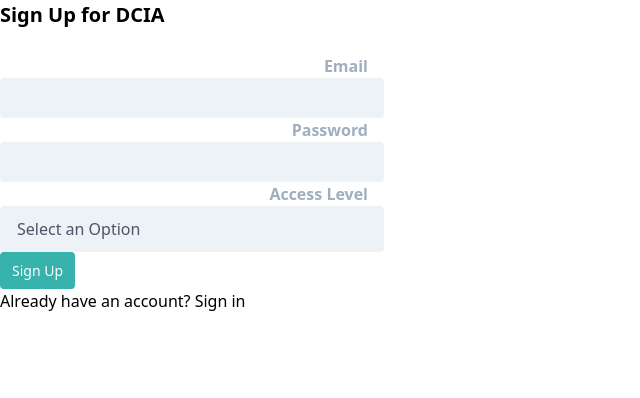
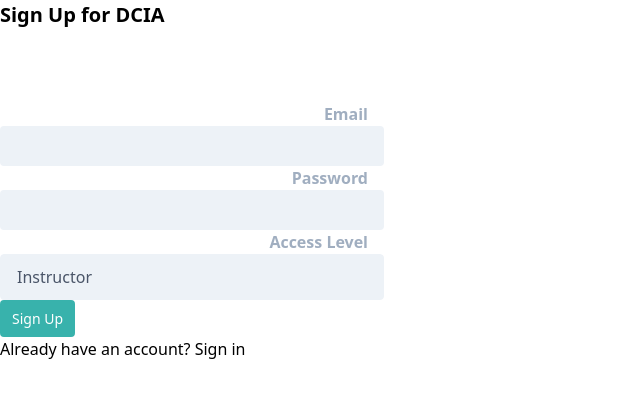
Before and after one commit to ualr-htcpcp/dcia, a Next.js app: page /register in a window 1280 px wide. Shown: the top 398 px of the page, without its empty margins (0-640 px from the left). Built offline with nearby package versions, Linux system fonts and the light colour scheme.

Commit message:
added react hook forms

```diff
--- a/package.json
+++ b/package.json
@@ -20,6 +20,7 @@
     "next-connect": "^0.9.0",
     "react": "16.13.1",
     "react-dom": "16.13.1",
+    "react-hook-form": "^6.9.2",
     "swr": "^0.3.5"
   },
   "devDependencies": {
--- a/src/pages/api/register.js
+++ b/src/pages/api/register.js
@@ -35,7 +35,6 @@ handler.post(async (req, res) => {
     });
 
     await newRequest.save();
-    console.log(newRequest);
 
     res.status(200).json({ message: "Registration request submitted." });
   } catch (err) {
--- a/src/pages/register.js
+++ b/src/pages/register.js
@@ -1,54 +1,28 @@
 import { useState } from "react";
+import { useForm } from "react-hook-form";
+
+const emailRegex = new RegExp(
+  /^[a-zA-Z0-9.!#$%&'*+/=?^_`{|}~-]+@[a-zA-Z0-9-]+(?:\.[a-zA-Z0-9-]+)*$/
+);
 
 export default function Register() {
-  const [email, setEmail] = useState("");
-  const [password, setPassword] = useState("");
-  const [accessLevel, setAccessLevel] = useState(null);
-  const [errors, setErrors] = useState(null);
-  const [success, setSuccess] = useState(null);
+  const { register, handleSubmit, errors } = useForm();
 
-  const handleSubmit = async (e) => {
-    e.preventDefault();
-    try {
-      const formContents = {
-        email: email,
-        password: password,
-        accessLevel: accessLevel,
-      };
-      const posted = await fetch("/api/register", {
-        method: "post",
-        headers: {
-          "Content-Type": "application/json;charset=utf-8",
-        },
-        body: JSON.stringify(formContents),
-      });
-      if (posted.ok) {
-        const response = await posted.json();
-        setSuccess(response.message);
+  const onSubmit = (data) => console.log(data);
 
-        // Clear form
-        setEmail("");
-        setPassword("");
-        setAccessLevel("");
-      } else {
-        //TODO: If form validation error, focus/outline offending fields and display error text.
-        // Otherwise, just display error text.
-        const response = await posted.json();
-        setErrors(response.message);
-      }
-    } catch (err) {
-      //TODO: Handle network errors
-      setErrors(err);
-    }
-  };
   return (
     <>
       <h2 className="text-xl font-semibold">Sign Up for DCIA</h2>
+      <br />
+      <form className="w-full max-w-sm" onSubmit={handleSubmit(onSubmit)}>
+        <div>
+          {errors && errors.email?.message}
+          <br />
+          {errors && errors.password?.message}
+          <br />
+          {errors && errors.accessLevel?.message}
+        </div>
 
-      {success && <h2 className="font-bold text-green-500">{success}</h2>}
-      {errors && <h2 className=" font-bold text-red-500">{errors}</h2>}
-      <br />
-      <form className="w-full max-w-sm" onSubmit={handleSubmit}>
         <label
           className="block text-gray-500 font-bold md:text-right mb-1 md:mb-0 pr-4"
           htmlFor="email"
@@ -58,9 +32,14 @@ export default function Register() {
         <input
           className="bg-gray-200 appearance-none border-2 border-gray-200 rounded w-full py-2 px-4 text-gray-700 leading-tight focus:outline-none focus:bg-white focus:border-purple-500"
           type="text"
-          id="email"
-          value={email}
-          onChange={(e) => setEmail(e.target.value)}
+          name="email"
+          ref={register({
+            required: "Email is required",
+            pattern: {
+              value: emailRegex,
+              message: "Not a valid email address.",
+            },
+          })}
         />
 
         <label
@@ -72,9 +51,10 @@ export default function Register() {
         <input
           className="bg-gray-200 appearance-none border-2 border-gray-200 rounded w-full py-2 px-4 text-gray-700 leading-tight focus:outline-none focus:bg-white focus:border-purple-500"
           type="password"
-          id="password"
-          value={password}
-          onChange={(e) => setPassword(e.target.value)}
+          name="password"
+          ref={register({
+            required: "Password is required",
+          })}
         />
 
         <label
@@ -85,9 +65,10 @@ export default function Register() {
         </label>
         <select
           className="block appearance-none w-full bg-gray-200 border border-gray-200 text-gray-700 py-3 px-4 pr-8 rounded leading-tight focus:outline-none focus:bg-white focus:border-gray-500"
-          id="accessLevel"
-          onBlur={(e) => setAccessLevel(e.target.value)}
-          defaultValue={""}
+          name="accessLevel"
+          ref={register({
+            required: "Access level is required",
+          })}
         >
           <option value="" disabled>
             Select an Option
```
Also changed, not shown: 1 other file (tests, documents, lock files or other folders).
